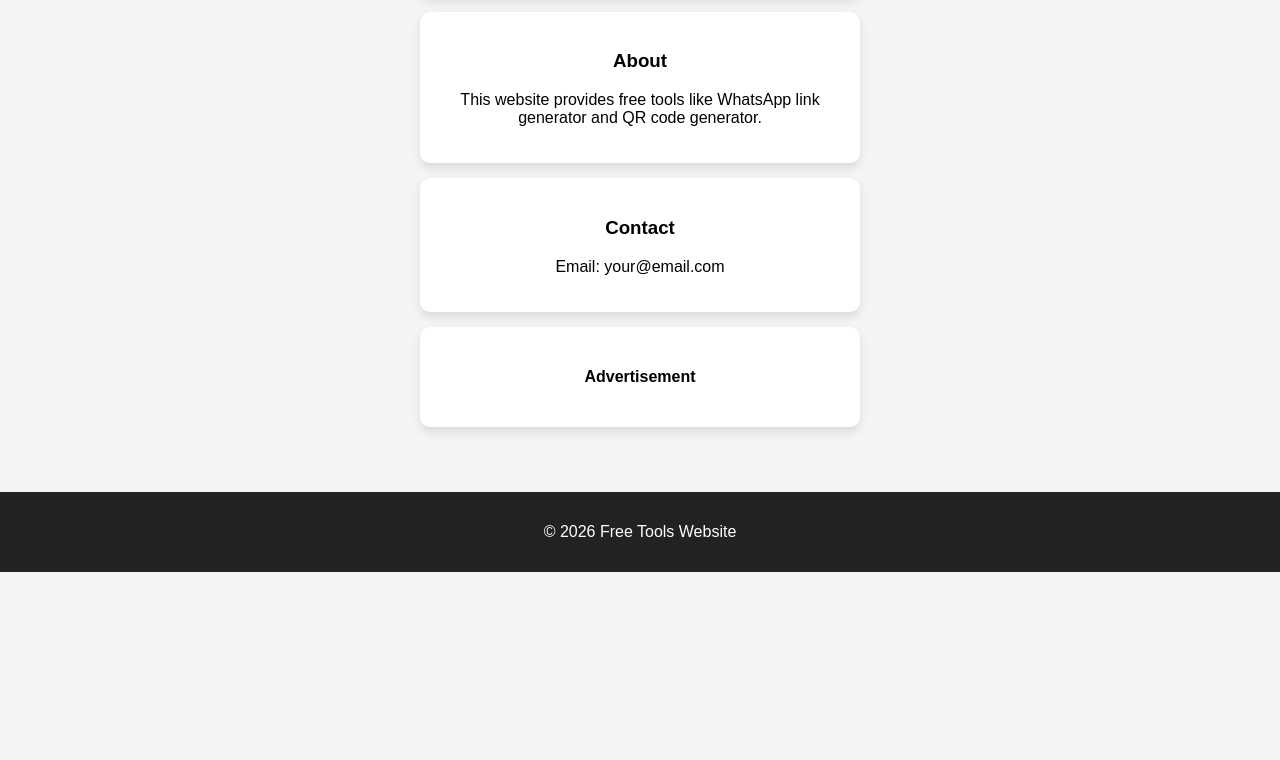
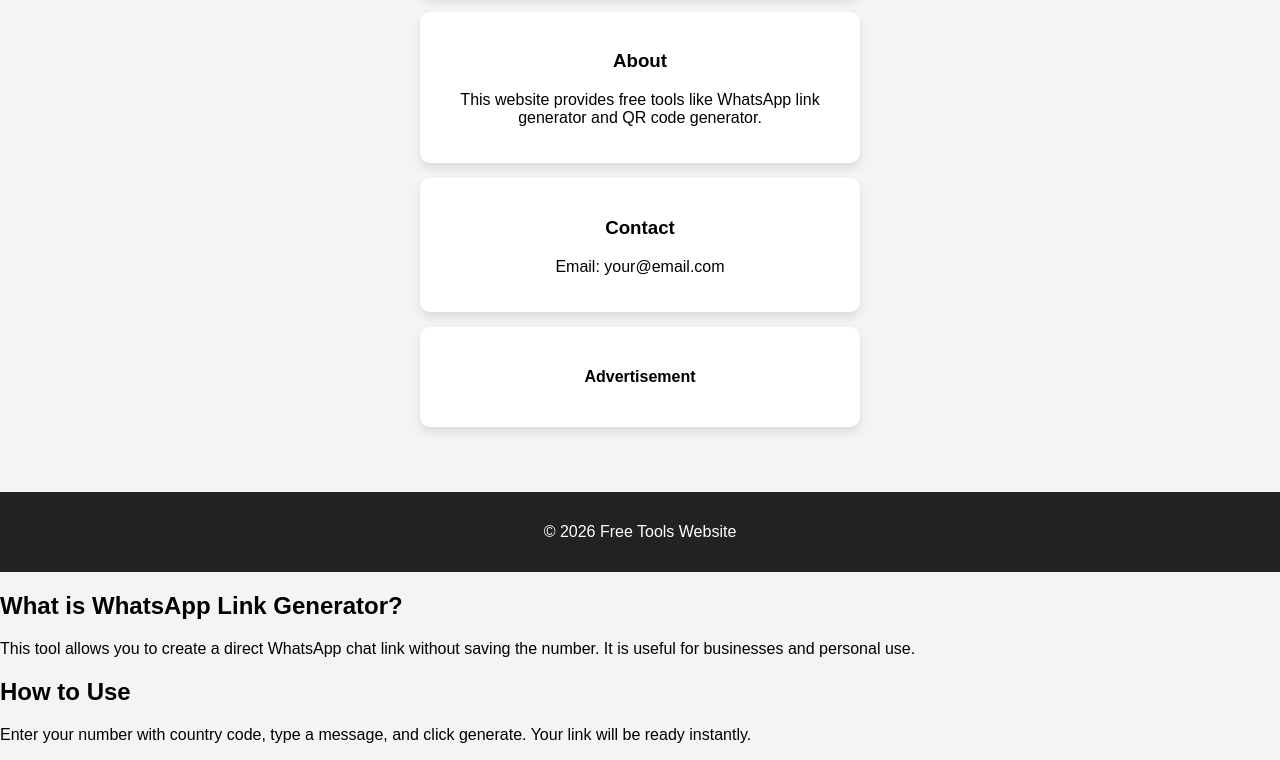
Before and after one commit to tajmul60/whatsapp-tools, a plain HTML site: page index.html in a window 1280 px wide. Shown: the part 801-1561 px from the top of the page. Before the commit the page ends 1373 px from the top, so only its background shows below. Drawn offline with Linux system fonts and the light colour scheme.

Commit message:
Update index.html

```diff
--- a/index.html
+++ b/index.html
@@ -169,3 +169,8 @@ function makeQR(){
 
 </body>
   </html>
+<h2>What is WhatsApp Link Generator?</h2>
+<p>This tool allows you to create a direct WhatsApp chat link without saving the number. It is useful for businesses and personal use.</p>
+
+<h2>How to Use</h2>
+<p>Enter your number with country code, type a message, and click generate. Your link will be ready instantly.</p>
```
